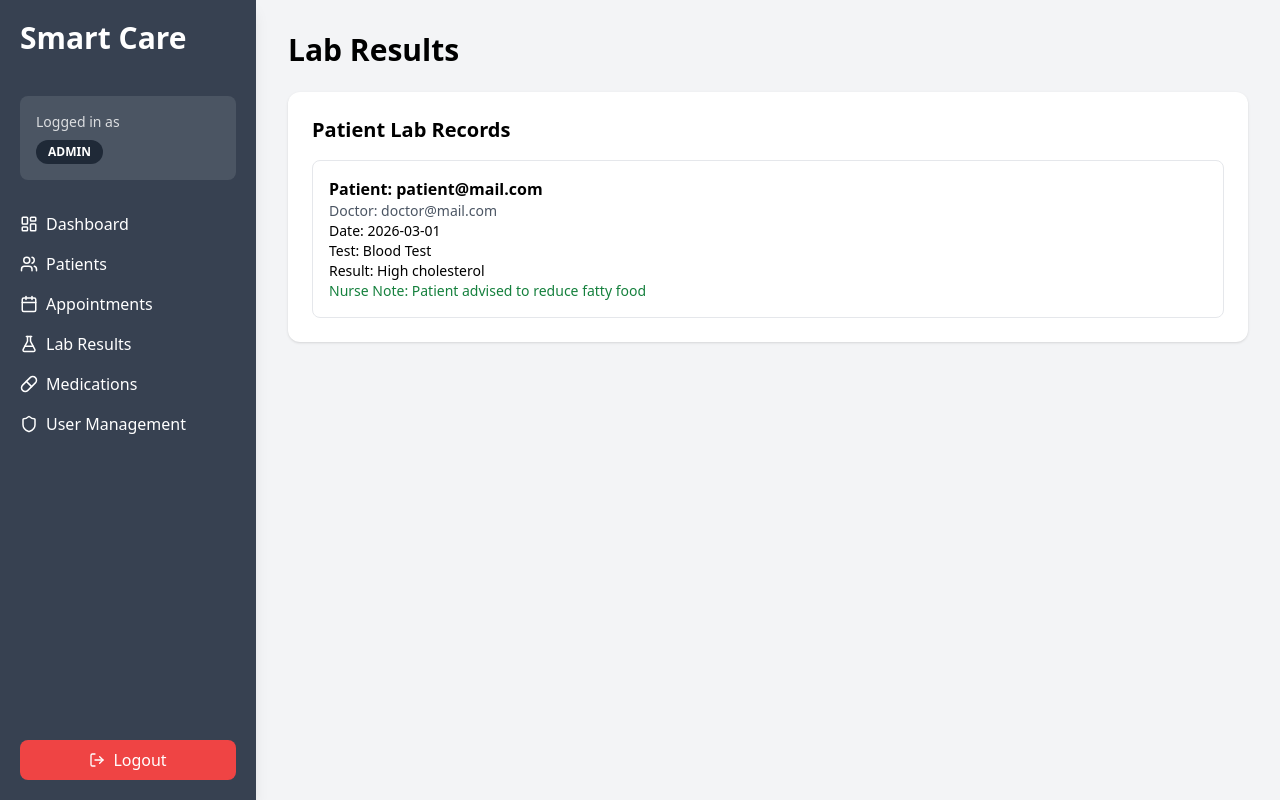
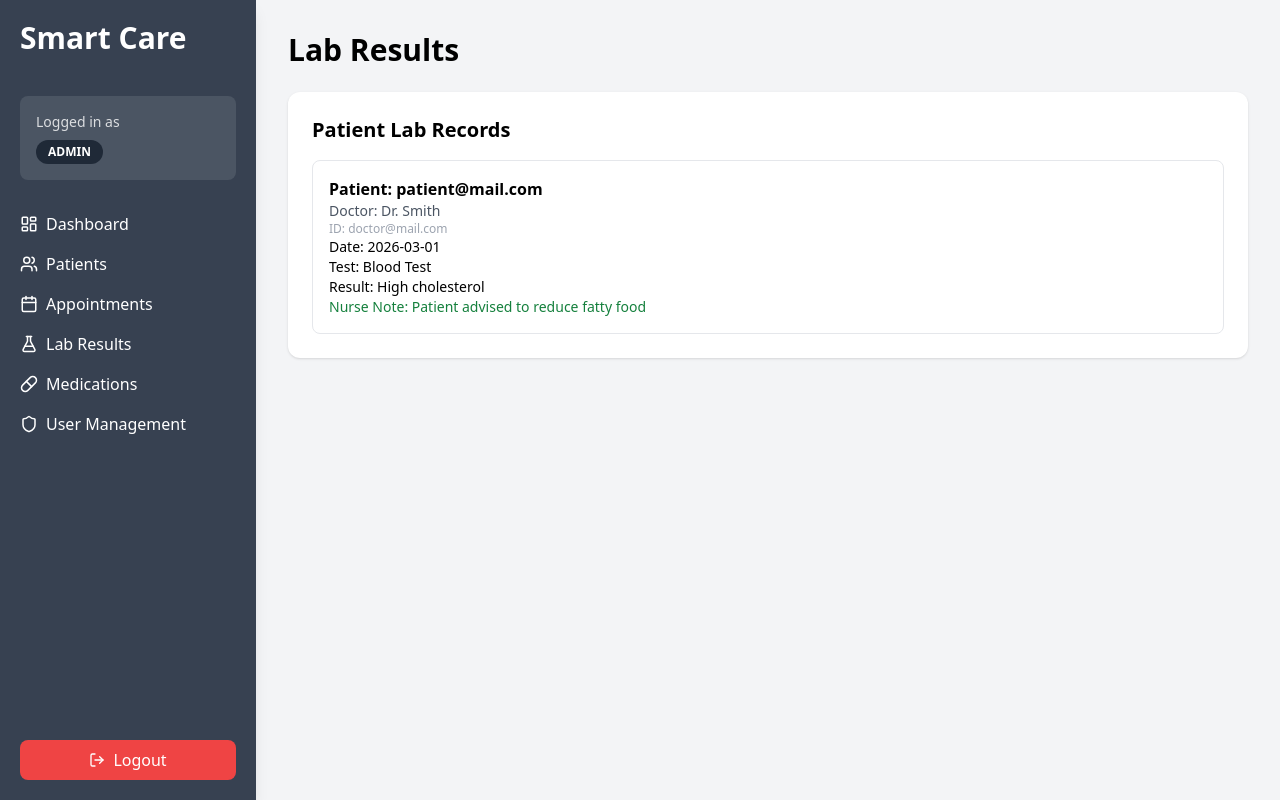
Before and after one commit to Nutt2761/Smart_Care_Monitor-Database-Devops-, a React (Vite) app in the folder smart-care/: page /lab-results in a window 1280 px wide. Built offline with nearby package versions, Linux system fonts and the light colour scheme; sample sign-in values are in the browser's storage.

Commit message:
แก้ LapResults เพิ่มชื่อหมอที่ต้องกรอกด้วย

```diff
--- a/smart-care/src/pages/LabResults.jsx
+++ b/smart-care/src/pages/LabResults.jsx
@@ -5,11 +5,13 @@ export default function LabResults(){
 const role = localStorage.getItem("role");
 const email = localStorage.getItem("email");
 
+// ⭐ แก้โครงสร้างข้อมูล
 const [records,setRecords] = useState([
 {
 id:1,
 patient:"patient@mail.com",
-doctor:"doctor@mail.com",
+doctorId:"doctor@mail.com",
+doctorName:"Dr. Smith",
 date:"2026-03-01",
 test:"Blood Test",
 result:"High cholesterol",
@@ -17,8 +19,10 @@ nurseNote:"Patient advised to reduce fatty food"
 }
 ]);
 
+// ⭐ เพิ่ม doctorName
 const [form,setForm] = useState({
 patient:"",
+doctorName:"",
 test:"",
 result:"",
 nurseNote:""
@@ -26,10 +30,17 @@ nurseNote:""
 
 const handleDoctorSubmit = ()=>{
 
+// 🔒 กันลืมกรอกชื่อหมอ
+if(!form.doctorName){
+  alert("Please enter doctor name");
+  return;
+}
+
 const newRecord = {
 id:Date.now(),
 patient:form.patient,
-doctor:email,
+doctorId: email,              // ⭐ ใช้ email เป็น ID
+doctorName: form.doctorName,  // ⭐ ชื่อหมอ
 date:new Date().toISOString().split("T")[0],
 test:form.test,
 result:form.result,
@@ -40,6 +51,7 @@ setRecords([newRecord,...records]);
 
 setForm({
 patient:"",
+doctorName:"",
 test:"",
 result:"",
 nurseNote:""
@@ -65,7 +77,7 @@ const visibleRecords = records.filter(r=>{
 
 if(role === "patient") return r.patient === email;
 
-if(role === "doctor") return r.doctor === email;
+if(role === "doctor") return r.doctorId === email; // ⭐ เปลี่ยนตรงนี้
 
 return true;
 
@@ -93,6 +105,14 @@ Add Lab Result
 placeholder="Patient Email"
 value={form.patient}
 onChange={(e)=>setForm({...form,patient:e.target.value})}
+className="border p-2 rounded w-full"
+/>
+
+{/* ⭐ เพิ่มช่องชื่อหมอ */}
+<input
+placeholder="Doctor Name (e.g. Dr. Smith)"
+value={form.doctorName}
+onChange={(e)=>setForm({...form,doctorName:e.target.value})}
 className="border p-2 rounded w-full"
 />
 
@@ -142,8 +162,14 @@ className="border p-4 rounded-lg"
 Patient: {r.patient}
 </p>
 
+{/* ⭐ แสดงชื่อหมอ */}
 <p className="text-sm text-gray-600">
-Doctor: {r.doctor}
+Doctor: {r.doctorName}
+</p>
+
+{/* ⭐ แสดง doctor ID */}
+<p className="text-xs text-gray-400">
+ID: {r.doctorId}
 </p>
 
 <p className="text-sm">
```
